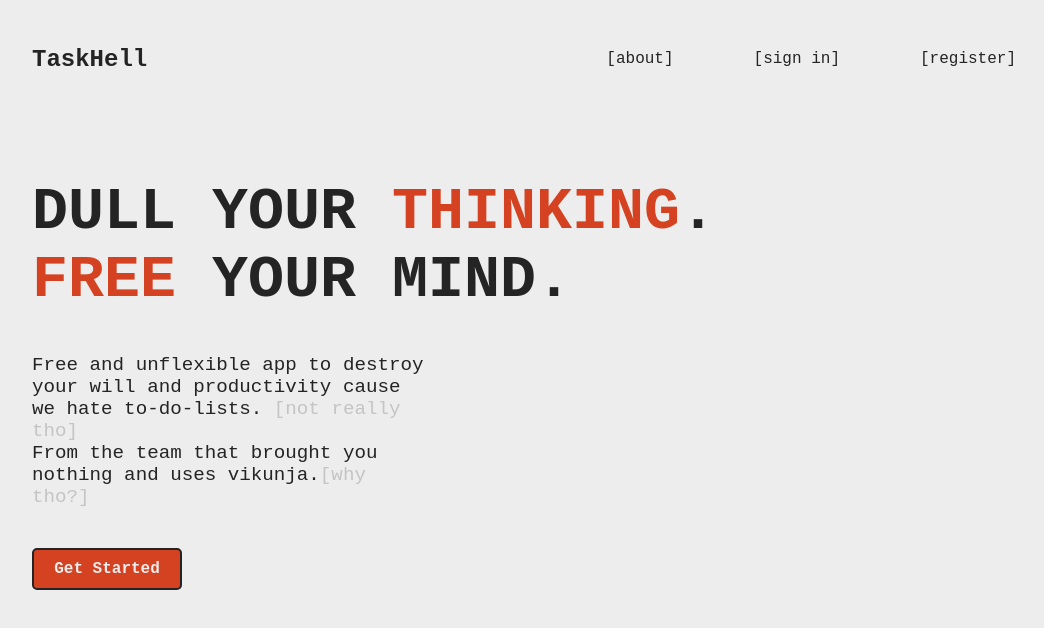
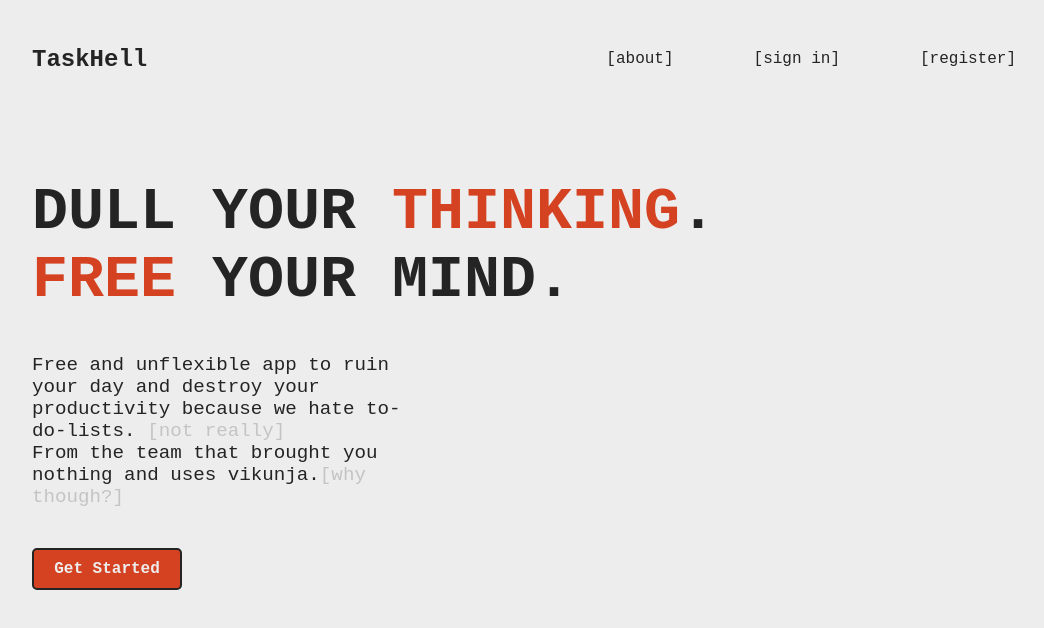
Before and after one commit to Ksawert560/taskhell_frontend, a Next.js app: page / in a window 1280 px wide. Shown: the top 628 px of the page, without its empty margins (136-1180 px from the left). Built offline with nearby package versions, Linux system fonts and the light colour scheme.

Commit message:
wiadomosc do commita

```diff
--- /dev/null
+++ b/src/app/dashboard/page.jsx
@@ -0,0 +1,4 @@
+import React from "react";
+import Nav from "../components/Nav";
+import styles from "../../app/main.css";
+import Link from "next/link";
--- a/src/app/page.jsx
+++ b/src/app/page.jsx
@@ -20,11 +20,11 @@ export default function Page() {
       </div>
       <div className="smallText">
         <p>
-          Free and unflexible app to destroy your will and productivity cause
-          we hate to-do-lists. <span className="lowOpacity">[not really tho]</span>
+          Free and unflexible app to ruin your day and destroy your productivity because
+          we hate to-do-lists. <span className="lowOpacity">[not really]</span>
           <br />
           From the team that brought you nothing and uses vikunja.
-          <span className="lowOpacity">[why tho?]</span>
+          <span className="lowOpacity">[why though?]</span>
         </p>
       </div>
 
```
